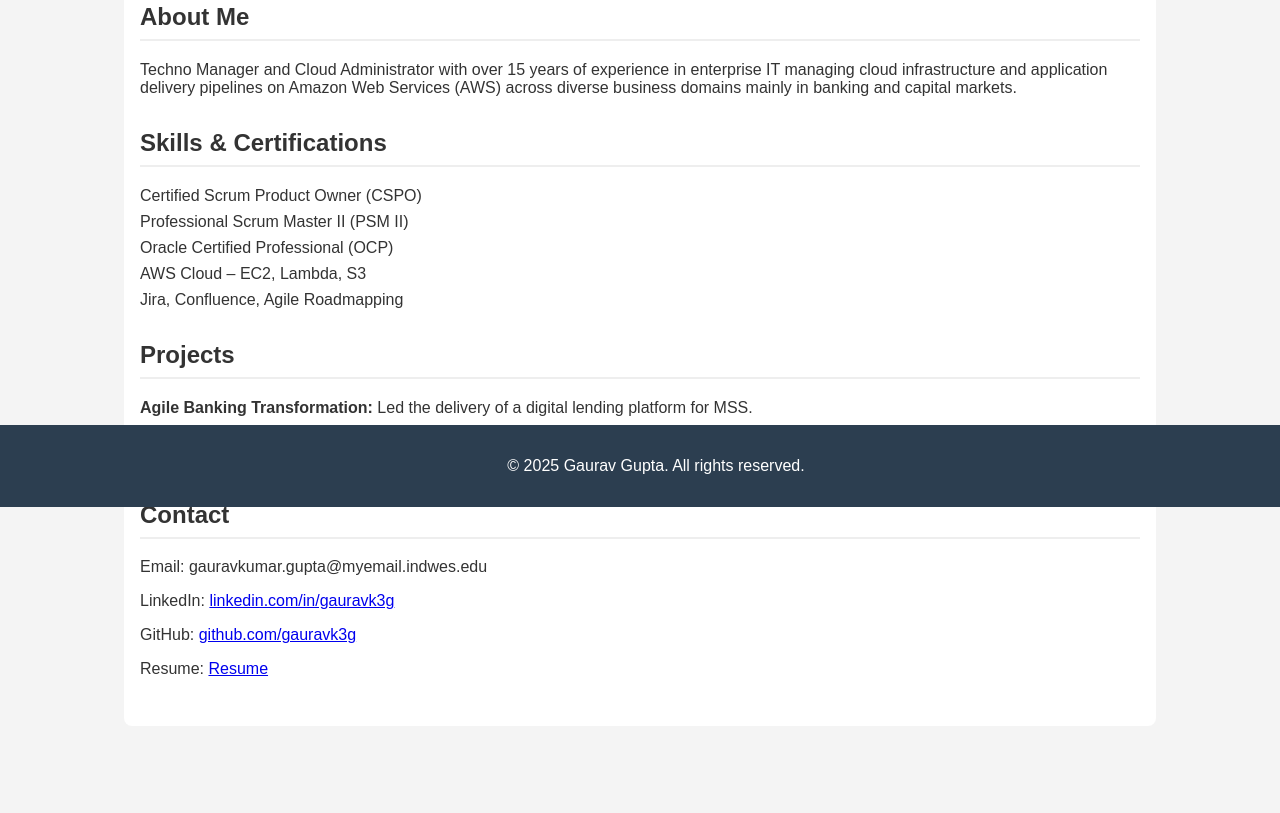
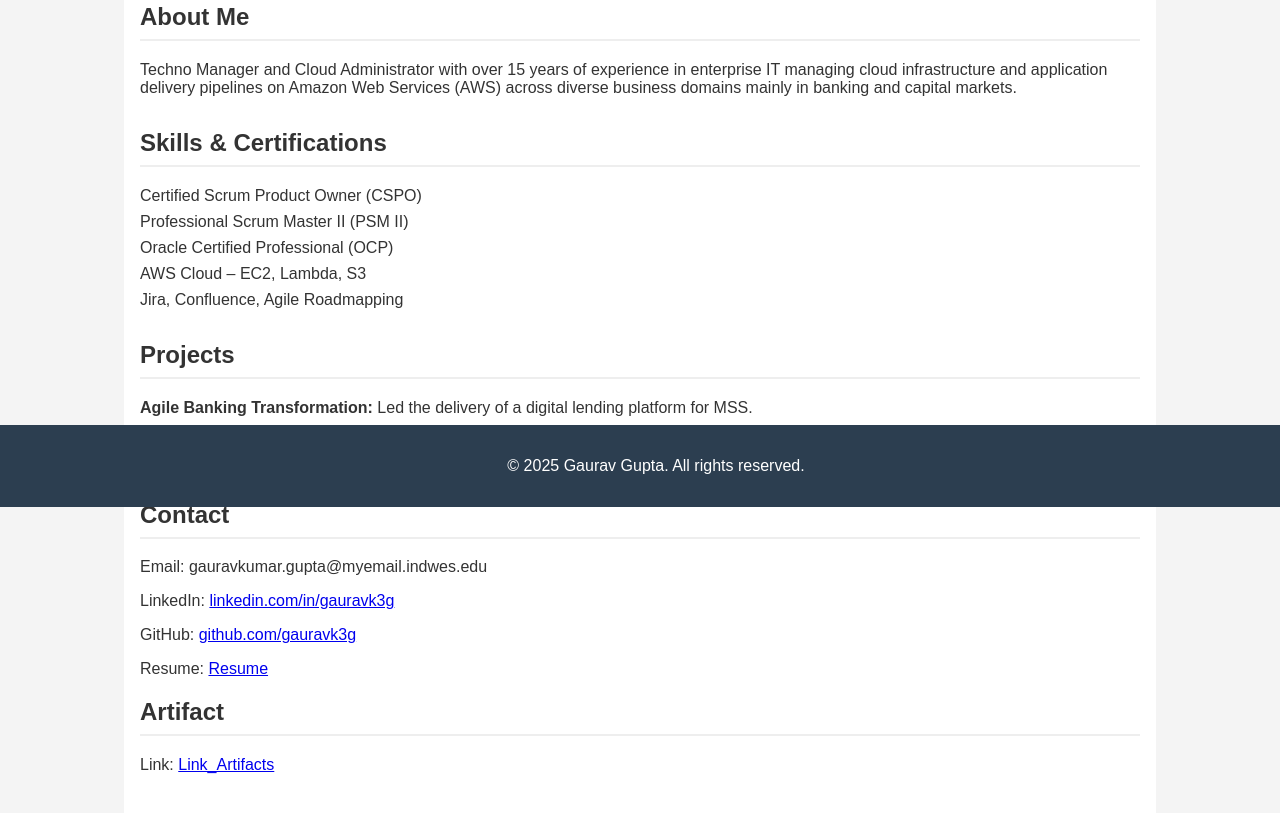
Before and after one commit to gauravk3g/gauravgupta.github.io, a plain HTML site: page index.html in a window 1280 px wide. Shown: the part 293-1106 px from the top of the page. Before the commit the page ends 1051 px from the top, so only its background shows below. Drawn offline with Linux system fonts and the light colour scheme.

Commit message:
Add files via upload

```diff
--- a/index.html
+++ b/index.html
@@ -100,6 +100,9 @@
       <p>LinkedIn: <a href="http://www.linkedin.com/in/gauravk3g" target="_blank">linkedin.com/in/gauravk3g</a></p>
       <p>GitHub: <a href="https://github.com/gauravk3g" target="_blank">github.com/gauravk3g</a></p>
 	  <p>Resume: <a href="https://github.com/gauravk3g/professional-portfolio/blob/main/Gaurav_Gupta_Cloud_AWS%20Resume_CapG.docx" target="_blank">Resume</a></p>
+
+	   <h2>Artifact</h2>
+	   <p>Link: <a href="https://gauravk3g.github.io/artifact.github.io/" target="_blank">Link_Artifacts</a></p>
     </section>
   </div>
   <footer>
```
